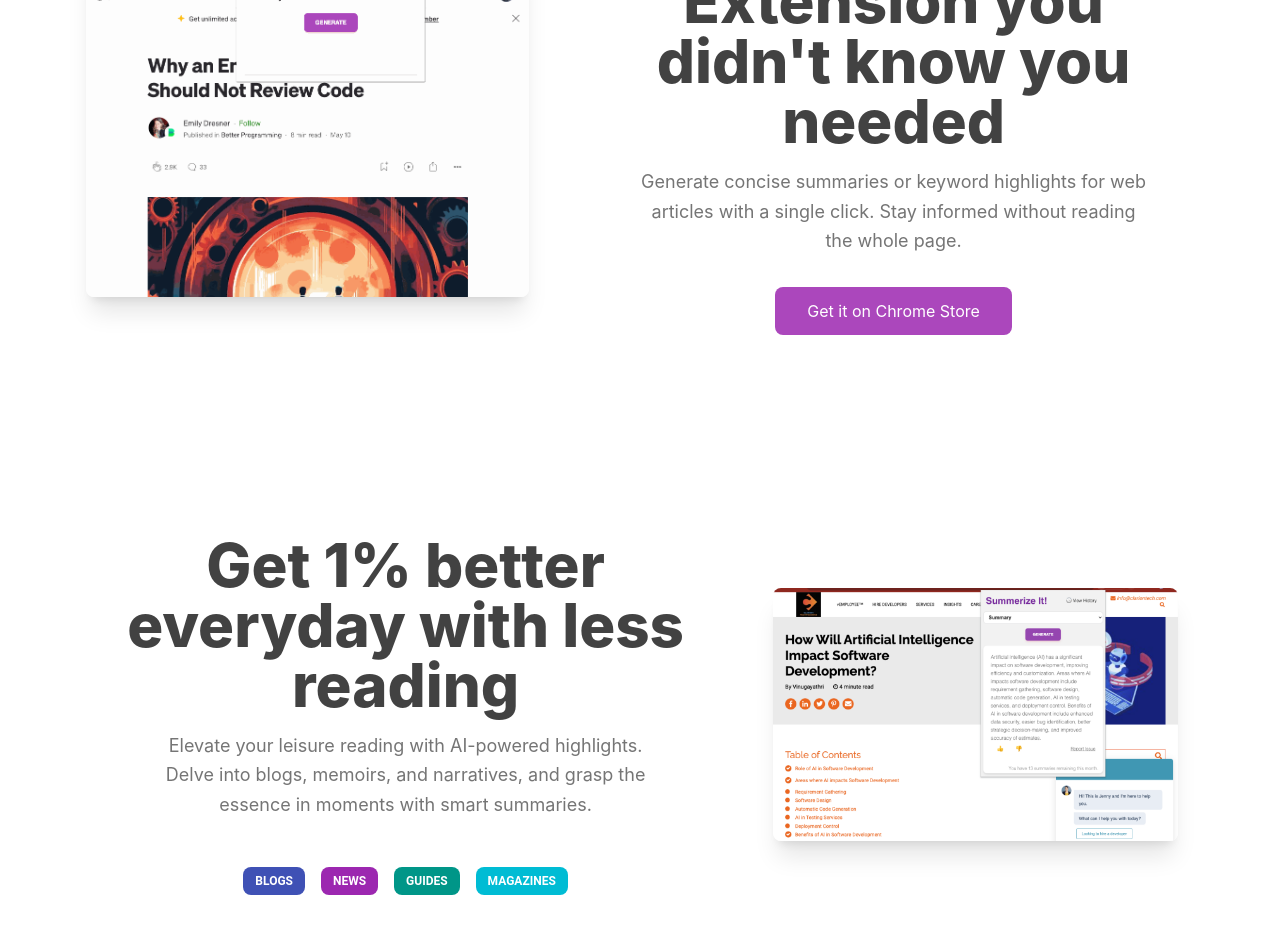
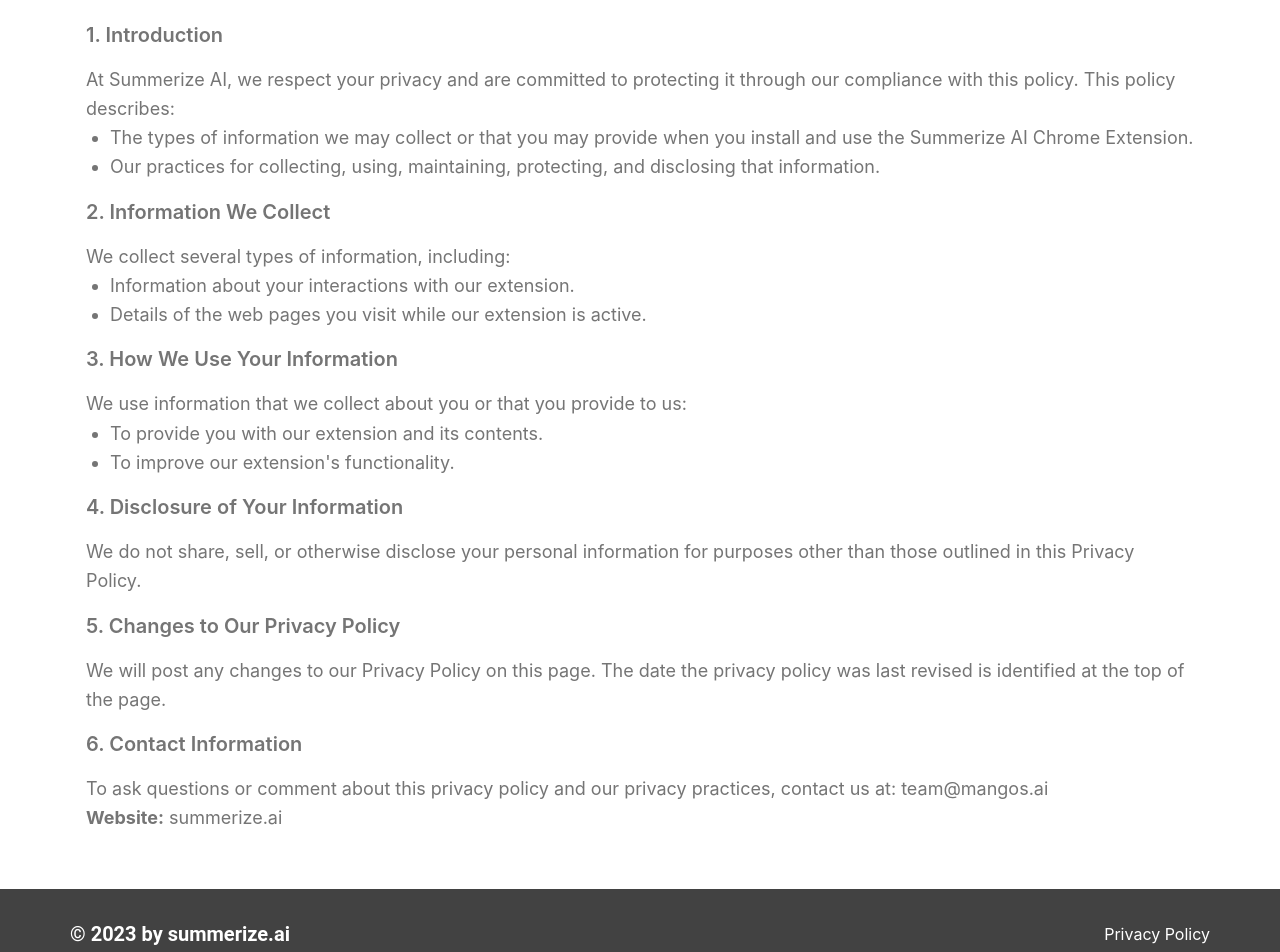
Before and after one commit to jramesh91/summerize-ai-website, a React (Create React App) app: page /privacy-policy in a window 1280 px wide. Shown: the part 240-1192 px from the top of the page. Built offline with nearby package versions, Linux system fonts and the light colour scheme.

Commit message:
Privacy Policy

```diff
--- a/src/App.js
+++ b/src/App.js
@@ -5,12 +5,17 @@
 import { fas } from "@fortawesome/free-solid-svg-icons";
 import { ComplexNavbar } from "./components/Navbar";
 import LandingPage from "./pages/LandingPage";
+import PrivacyPolicy from './pages/PrivacyPolicy';
 import { Helmet } from "react-helmet";
+import { BrowserRouter as Router, Route } from 'react-router-dom';
+import { Routes } from 'react-router-dom';
+
 
 library.add(fab, fas);
 
 function App() {
   return (
+    <Router>
       <div className="App">
         <Helmet>
           <title>summerize.ai</title>
@@ -24,8 +29,13 @@
           />
         </Helmet>
         <ComplexNavbar />
-      <LandingPage />
+        <Routes>
+        <Route path="/" element={<LandingPage />} />
+          <Route path="/privacy-policy" element={<PrivacyPolicy />} />
+          {/* Add other routes as necessary */}
+        </Routes>
       </div>
+    </Router>
   );
 }
 
--- a/src/pages/LandingPage.js
+++ b/src/pages/LandingPage.js
@@ -10,6 +10,8 @@
 import { TeamSection } from '../sections/TeamSection';
 
 // Footer component
+import { Link } from 'react-router-dom';
+
 function Footer() {
   return (
     <footer className="bg-gray-800 text-white py-8 px-4">
@@ -18,11 +20,15 @@
           <Typography variant="h5">© 2023 by summerize.ai</Typography>
         </div>
         <div className="flex space-x-4">
+          <Link to="/privacy-policy" className="hover:underline">Privacy Policy</Link>
+          {/* Add more links if necessary */}
         </div>
       </div>
     </footer>
   );
 }
+
+
 
 
 const LandingPage = () => {
--- /dev/null
+++ b/src/pages/PrivacyPolicy.js
@@ -0,0 +1,75 @@
+// PrivacyPolicy.js
+
+import React from 'react';
+import { Link } from 'react-router-dom';
+import {
+    Typography
+  } from "@material-tailwind/react";
+
+
+const PrivacyPolicy = () => {
+  return (
+    <div className="min-h-screen overflow-x-hidden">
+      <section className="container mx-auto p-4 py-10">
+        <h1 className="text-4xl font-bold text-gray-800 mb-4">Privacy Policy</h1>
+        <div className="text-lg text-gray-600 leading-relaxed mb-4 text-left">
+    <h1 className="text-2xl font-bold mb-4">Privacy Policy of Summerize AI Chrome Extension</h1>
+    <p><strong>Effective date:</strong> October 9, 2023</p>
+
+    <h2 className="text-xl font-semibold my-4">1. Introduction</h2>
+    <p>
+        At Summerize AI, we respect your privacy and are committed to protecting it through our compliance with this policy. This policy describes:
+    </p>
+    <ul className="list-disc pl-6">
+        <li>The types of information we may collect or that you may provide when you install and use the Summerize AI Chrome Extension.</li>
+        <li>Our practices for collecting, using, maintaining, protecting, and disclosing that information.</li>
+    </ul>
+
+    <h2 className="text-xl font-semibold my-4">2. Information We Collect</h2>
+    <p>We collect several types of information, including:</p>
+    <ul className="list-disc pl-6">
+        <li>Information about your interactions with our extension.</li>
+        <li>Details of the web pages you visit while our extension is active.</li>
+    </ul>
+
+    <h2 className="text-xl font-semibold my-4">3. How We Use Your Information</h2>
+    <p>We use information that we collect about you or that you provide to us:</p>
+    <ul className="list-disc pl-6">
+        <li>To provide you with our extension and its contents.</li>
+        <li>To improve our extension's functionality.</li>
+    </ul>
+
+    <h2 className="text-xl font-semibold my-4">4. Disclosure of Your Information</h2>
+    <p>We do not share, sell, or otherwise disclose your personal information for purposes other than those outlined in this Privacy Policy.</p>
+
+    <h2 className="text-xl font-semibold my-4">5. Changes to Our Privacy Policy</h2>
+    <p>We will post any changes to our Privacy Policy on this page. The date the privacy policy was last revised is identified at the top of the page.</p>
+
+    <h2 className="text-xl font-semibold my-4">6. Contact Information</h2>
+    <p>To ask questions or comment about this privacy policy and our privacy practices, contact us at: team@mangos.ai</p>
+    <p><strong>Website:</strong> summerize.ai</p>
+</div>
+
+      </section>
+      <Footer />
+    </div>
+  );
+}
+
+function Footer() {
+    return (
+      <footer className="bg-gray-800 text-white py-8 px-4">
+        <div className="container mx-auto flex justify-between items-center">
+          <div>
+            <Typography variant="h5">© 2023 by summerize.ai</Typography>
+          </div>
+          <div className="flex space-x-4">
+            <Link to="/privacy-policy" className="hover:underline">Privacy Policy</Link>
+            {/* Add more links if necessary */}
+          </div>
+        </div>
+      </footer>
+    );
+  }
+
+export default PrivacyPolicy;
```
Lines whose indentation alone changed are shown as unchanged.
